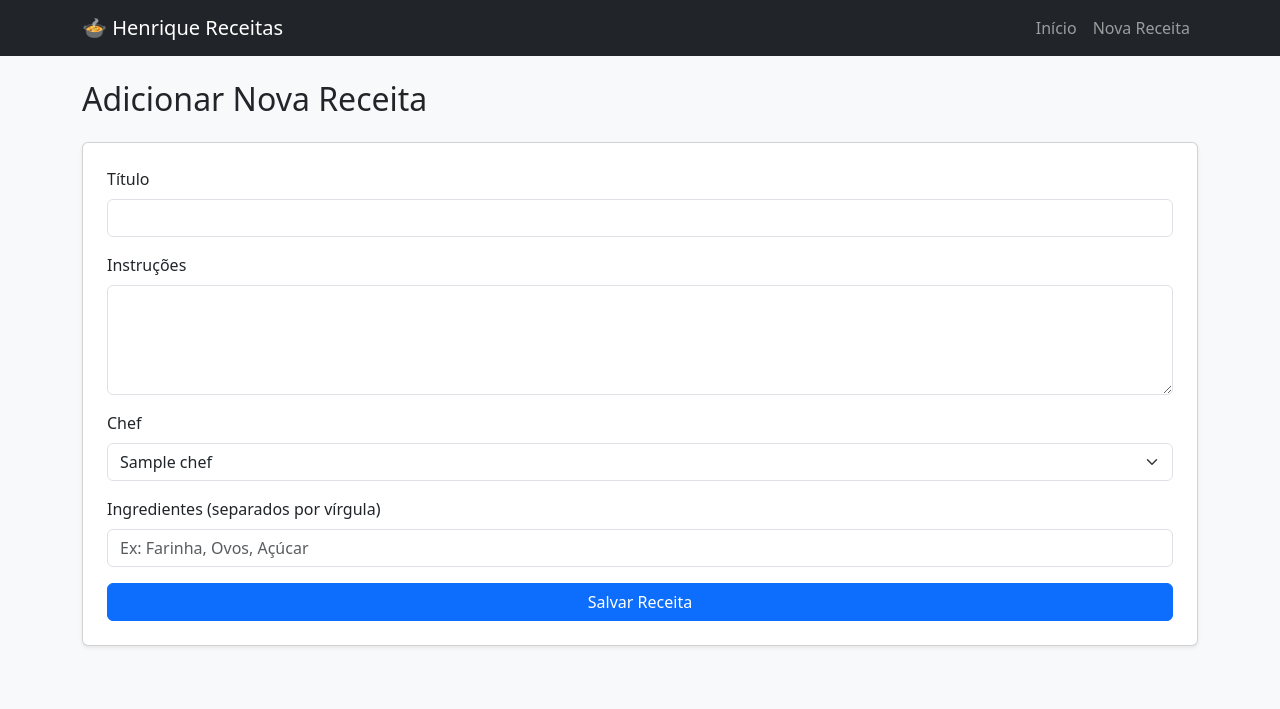
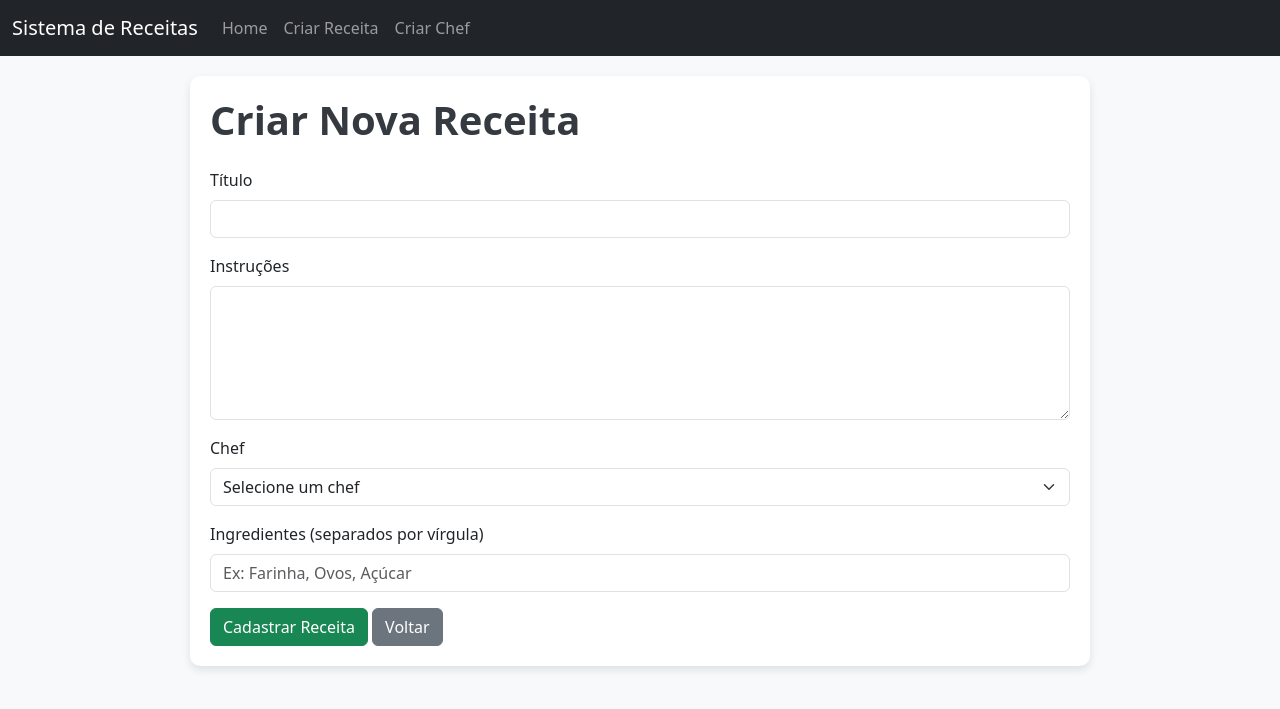
Before and after one commit to HenriquePeters/dsw_senai2025, a Flask app: page /receita/nova in a window 1280 px wide. Shown: the top 709 px of the page. Run offline with Flask 3, Linux system fonts and the light colour scheme; tables that the repository leaves empty hold one stand-in row (values such as "Sample post").

Commit message:
Receitas

```diff
--- a/semana_7/app.py
+++ b/semana_7/app.py
@@ -40,6 +40,32 @@ def criar_receita():
 
     return render_template("criar_receita.html", chefs=chefs)
 
+@app.route("/chef/novo", methods=["GET", "POST"])
+def criar_chef():
+    if request.method == "POST":
+        nome = request.form["nome"]
+        especialidade = request.form["especialidade"]
+        anos_experiencia = request.form["anos_experiencia"]
+
+        chef = Chef(nome=nome)
+        db.session.add(chef)
+        db.session.commit()
+
+        perfil = PerfilChef(especialidade=especialidade, anos_experiencia=anos_experiencia, chef=chef)
+        db.session.add(perfil)
+        db.session.commit()
+
+        return redirect(url_for("index"))
+
+    return render_template("criar_chef.html")
+
+@app.route("/receita/deletar/<int:receita_id>", methods=["POST"])
+def deletar_receita(receita_id):
+    receita = Receita.query.get_or_404(receita_id)
+    db.session.delete(receita)
+    db.session.commit()
+    return redirect(url_for("index"))
+
 @app.route("/chef/<int:chef_id>")
 def detalhes_chef(chef_id):
     chef = Chef.query.get_or_404(chef_id)
--- a/semana_7/templates/base.html
+++ b/semana_7/templates/base.html
@@ -1,28 +1,68 @@
 <!DOCTYPE html>
-<html lang="pt-br">
+<html lang="pt-BR">
 <head>
     <meta charset="UTF-8">
-    <title>{% block title %}Plataforma de Receitas{% endblock %}</title>
+    <meta name="viewport" content="width=device-width, initial-scale=1.0">
+    <title>{% block title %}{% endblock %}</title>
+    <!-- Bootstrap 5 CSS -->
     <link href="https://cdn.jsdelivr.net/npm/bootstrap@5.3.3/dist/css/bootstrap.min.css" rel="stylesheet">
+    <style>
+        body {
+            background-color: #f8f9fa;
+        }
+        .container {
+            max-width: 900px;
+            margin-top: 20px;
+            padding: 20px;
+            background: white;
+            border-radius: 10px;
+            box-shadow: 0 4px 8px rgba(0,0,0,0.1);
+        }
+        .navbar {
+            margin-bottom: 20px;
+        }
+        .btn-primary, .btn-success, .btn-danger {
+            transition: background-color 0.2s;
+        }
+        .card {
+            margin-bottom: 15px;
+            transition: transform 0.2s;
+        }
+        .card:hover {
+            transform: translateY(-5px);
+        }
+        h1 {
+            color: #343a40;
+            font-weight: bold;
+        }
+    </style>
 </head>
-<body class="bg-light">
-
-<nav class="navbar navbar-expand-lg navbar-dark bg-dark mb-4">
-    <div class="container">
-        <a class="navbar-brand" href="{{ url_for('index') }}">🍲 Henrique Receitas</a>
-        <div class="collapse navbar-collapse">
-            <ul class="navbar-nav ms-auto">
-                <li class="nav-item"><a class="nav-link" href="{{ url_for('index') }}">Início</a></li>
-                <li class="nav-item"><a class="nav-link" href="{{ url_for('criar_receita') }}">Nova Receita</a></li>
+<body>
+    <nav class="navbar navbar-expand-lg navbar-dark bg-dark">
+        <div class="container-fluid">
+            <a class="navbar-brand" href="{{ url_for('index') }}">Sistema de Receitas</a>
+            <button class="navbar-toggler" type="button" data-bs-toggle="collapse" data-bs-target="#navbarNav" aria-controls="navbarNav" aria-expanded="false" aria-label="Toggle navigation">
+                <span class="navbar-toggler-icon"></span>
+            </button>
+            <div class="collapse navbar-collapse" id="navbarNav">
+                <ul class="navbar-nav">
+                    <li class="nav-item">
+                        <a class="nav-link" href="{{ url_for('index') }}">Home</a>
+                    </li>
+                    <li class="nav-item">
+                        <a class="nav-link" href="{{ url_for('criar_receita') }}">Criar Receita</a>
+                    </li>
+                    <li class="nav-item">
+                        <a class="nav-link" href="{{ url_for('criar_chef') }}">Criar Chef</a>
+                    </li>
                 </ul>
             </div>
         </div>
     </nav>
-
     <div class="container">
         {% block content %}{% endblock %}
     </div>
-
+    <!-- Bootstrap 5 JS -->
     <script src="https://cdn.jsdelivr.net/npm/bootstrap@5.3.3/dist/js/bootstrap.bundle.min.js"></script>
 </body>
 </html>
--- a/semana_7/templates/criar_receita.html
+++ b/semana_7/templates/criar_receita.html
@@ -1,33 +1,32 @@
 {% extends "base.html" %}
-{% block title %}Nova Receita{% endblock %}
+
+{% block title %}Criar Receita{% endblock %}
+
 {% block content %}
-<h2 class="mb-4">Adicionar Nova Receita</h2>
-
-<form method="post" class="card p-4 shadow-sm">
+    <h1 class="mb-4">Criar Nova Receita</h1>
+    <form method="POST" action="{{ url_for('criar_receita') }}">
         <div class="mb-3">
-        <label class="form-label">Título</label>
-        <input type="text" name="titulo" class="form-control" required>
+            <label for="titulo" class="form-label">Título</label>
+            <input type="text" class="form-control" id="titulo" name="titulo" required>
         </div>
-
         <div class="mb-3">
-        <label class="form-label">Instruções</label>
-        <textarea name="instrucoes" class="form-control" rows="4" required></textarea>
+            <label for="instrucoes" class="form-label">Instruções</label>
+            <textarea class="form-control" id="instrucoes" name="instrucoes" rows="5" required></textarea>
         </div>
-
         <div class="mb-3">
-        <label class="form-label">Chef</label>
-        <select name="chef" class="form-select">
+            <label for="chef" class="form-label">Chef</label>
+            <select class="form-select" id="chef" name="chef" required>
+                <option value="">Selecione um chef</option>
                 {% for chef in chefs %}
                     <option value="{{ chef.id }}">{{ chef.nome }}</option>
                 {% endfor %}
             </select>
         </div>
-
         <div class="mb-3">
-        <label class="form-label">Ingredientes (separados por vírgula)</label>
-        <input type="text" name="ingredientes" class="form-control" placeholder="Ex: Farinha, Ovos, Açúcar" required>
+            <label for="ingredientes" class="form-label">Ingredientes (separados por vírgula)</label>
+            <input type="text" class="form-control" id="ingredientes" name="ingredientes" placeholder="Ex: Farinha, Ovos, Açúcar" required>
         </div>
-
-    <button type="submit" class="btn btn-primary">Salvar Receita</button>
+        <button type="submit" class="btn btn-success">Cadastrar Receita</button>
+        <a href="{{ url_for('index') }}" class="btn btn-secondary">Voltar</a>
     </form>
 {% endblock %}
```
Also changed, not shown: semana_7/populate.py (+2 -44 lines), semana_7/templates/criar_chef.html (added, +23 -0 lines), semana_7/templates/index.html (+17 -12 lines). Lines whose indentation alone changed are shown as unchanged.
